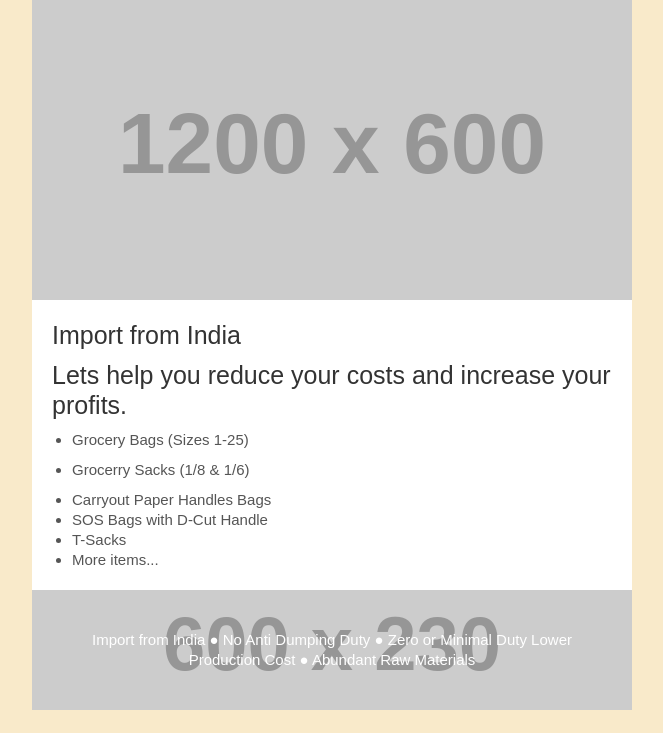
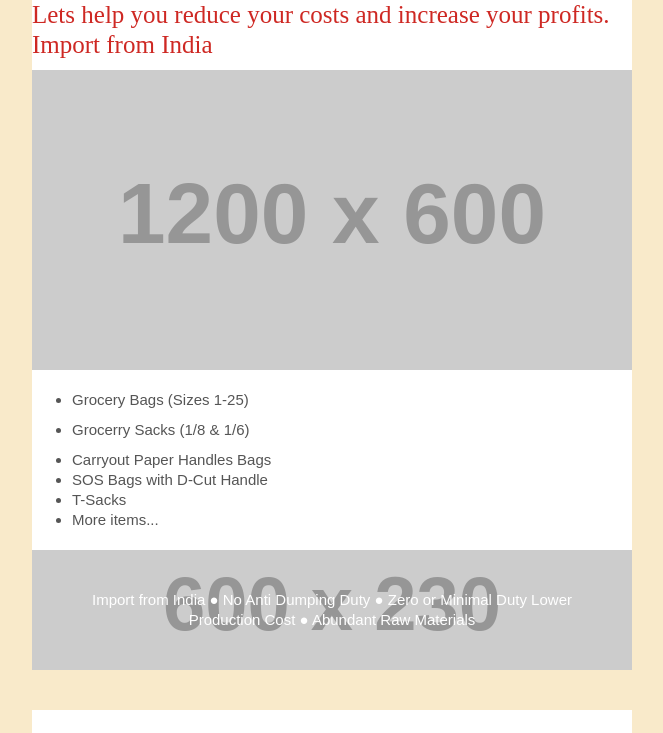
Before and after one commit to salus-sage/email-template, a plain HTML site: page index.html in a window 1280 px wide. Shown: the top 733 px of the page, without its empty margins (308-971 px from the left). Drawn offline with Linux system fonts and the light colour scheme; placeholder pictures from the web are drawn by us.

Commit message:
update layout

```diff
--- a/index.html
+++ b/index.html
@@ -251,6 +251,8 @@
             <!-- Hero Image, Flush : BEGIN -->
             <tr>
                 <td style="background-color: #ffffff;">
+                    <h1 style="margin: 0 0 10px; font-size: 25px; line-height: 30px; color: #ce2823; font-weight: normal;">Lets help you reduce your costs and increase your profits. Import from India</h1>
+
                     <img src="https://via.placeholder.com/1200x600" width="600" height="" alt="alt_text" border="0" style="width: 100%; max-width: 600px; height: auto; background: #dddddd; font-family: sans-serif; font-size: 15px; line-height: 15px; color: #555555; margin: auto; display: block;" class="g-img">
                 </td>
             </tr>
@@ -262,8 +264,8 @@
                     <table role="presentation" cellspacing="0" cellpadding="0" border="0" width="100%">
                         <tr>
                             <td style="padding: 20px; font-family: sans-serif; font-size: 15px; line-height: 20px; color: #555555;">
-                                <h1 style="margin: 0 0 10px; font-size: 25px; line-height: 30px; color: #333333; font-weight: normal;">Import from India</h1>
-                                <h2 style="margin: 0 0 10px; font-size: 25px; line-height: 30px; color: #333333; font-weight: normal;">Lets help you reduce your costs and increase your profits.</h2>
+
+
                                 <ul style="padding: 0; margin: 0; list-style-type: disc;">
 									<li style="margin:0 0 10px 20px;" class="list-item-first">Grocery Bags (Sizes 1-25)</li>
 									<li style="margin:0 0 10px 20px;">Grocerry Sacks (1/8 & 1/6)</li>
```
